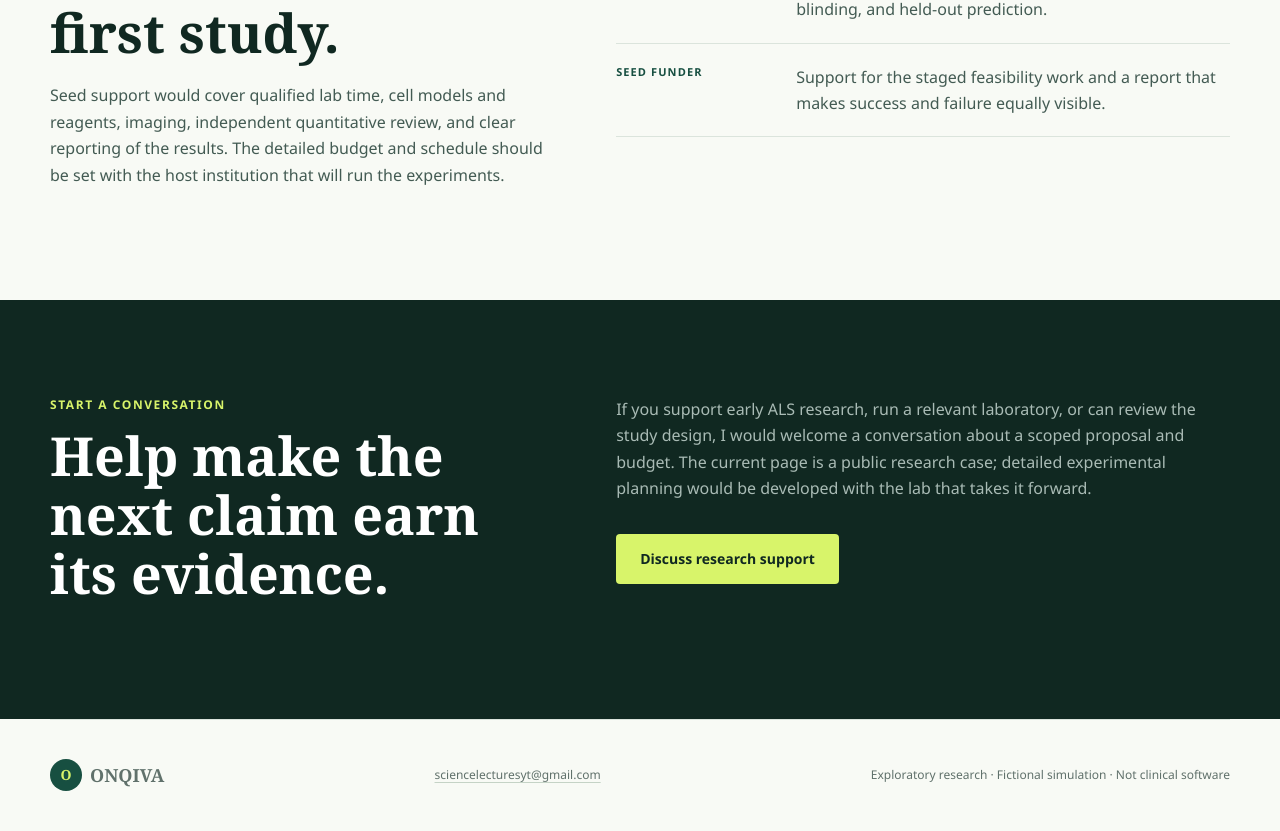
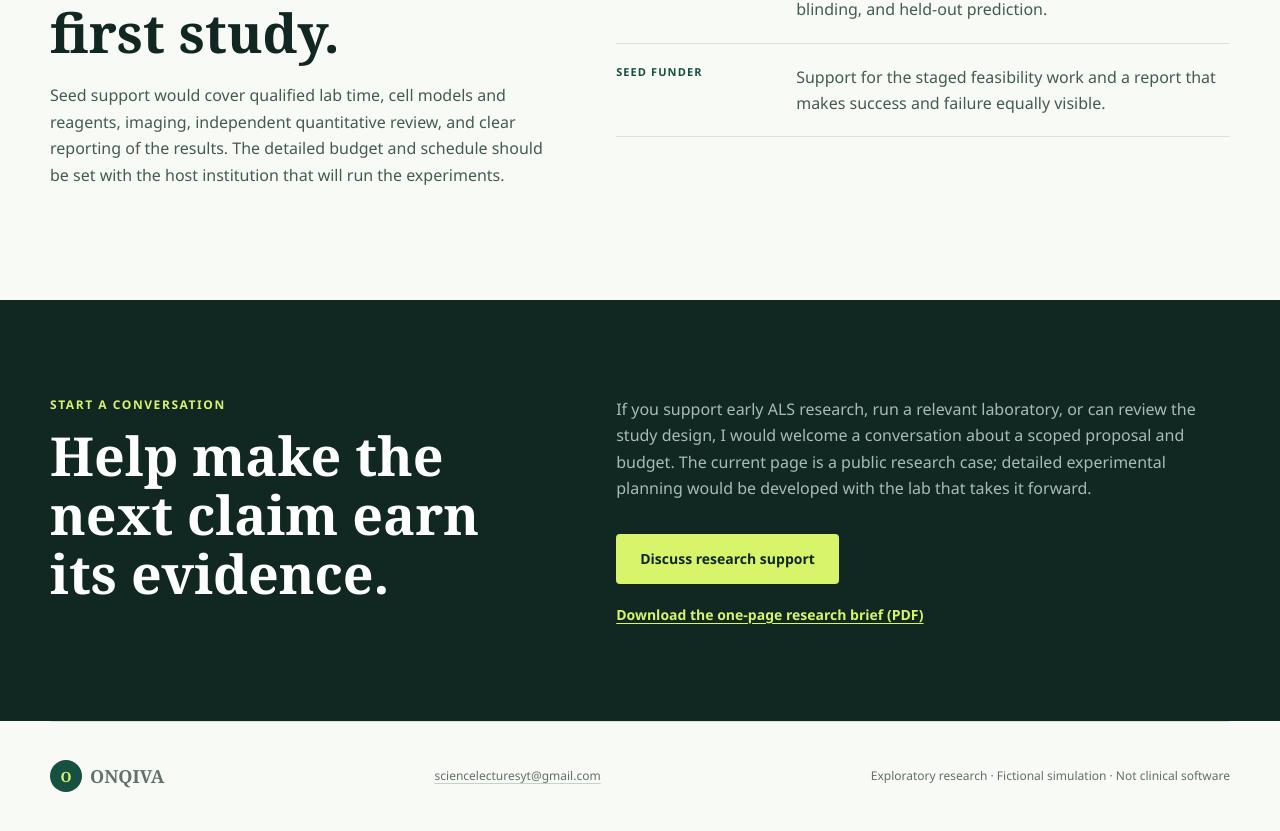
Before and after one commit to gerbenns2006-afk/jubilant-octo-chainsaw, a Next.js app: page /funding in a window 1280 px wide. Shown: the part 3068-3899 px from the top of the page. Built offline with nearby package versions, Linux system fonts and the light colour scheme.

Commit message:
Add downloadable ALS seed study brief

```diff
--- a/app/funding/page.tsx
+++ b/app/funding/page.tsx
@@ -232,6 +232,9 @@ export default function FundingPage() {
               <a className="primary" href="mailto:sciencelecturesyt@gmail.com?subject=ONQIVA%20ALS%20research%20support">
                 Discuss research support
               </a>
+              <a className="funding-download" href="/ONQIVA_ALS_Seed_Study_Brief.pdf" download>
+                Download the one-page research brief (PDF)
+              </a>
             </div>
           </div>
         </section>
--- a/app/styles.css
+++ b/app/styles.css
@@ -3776,6 +3776,16 @@ body {
   background: var(--mint);
   color: var(--ink);
 }
+.funding-download {
+  display: block;
+  width: fit-content;
+  margin-top: var(--space-5);
+  color: var(--mint);
+  font-size: var(--type-sm);
+  font-weight: var(--weight-bold);
+  text-decoration: underline;
+  text-underline-offset: 0.2em;
+}
 .funding-path p {
   max-width: 30rem;
   line-height: var(--leading-copy);
```
Also changed, not shown: 2 other files (tests, documents, lock files or other folders).
